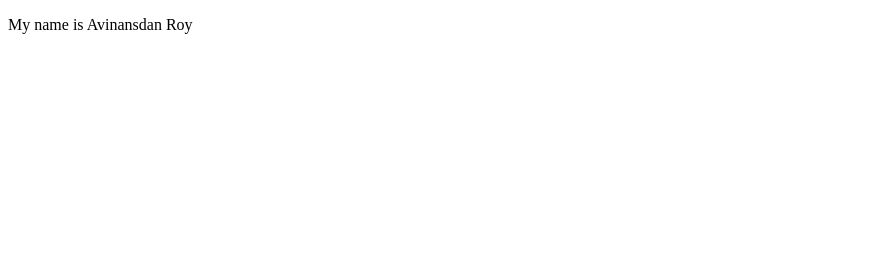
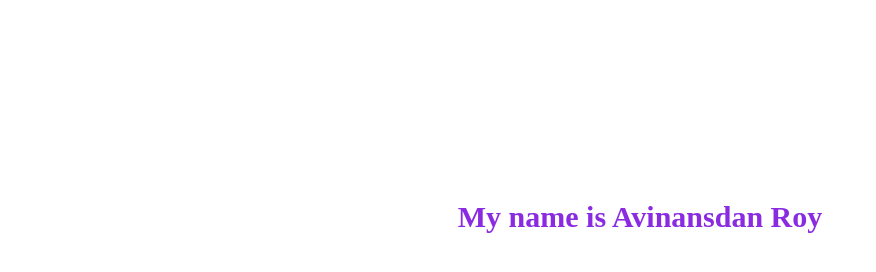
Before and after one commit to AvinandanRoy/Basic-css1, a plain HTML site: page index.html in a window 1280 px wide. Shown: the whole page, without its empty margins (0-876 px from the left). Drawn offline with Linux system fonts and the light colour scheme.

Commit message:
add html and css basic code

```diff
--- a/index.css
+++ b/index.css
@@ -0,0 +1,11 @@
+.JustForFun{
+    margin: 200px;
+    text-align:  center;
+}
+
+.name{
+    font-size: 30px ;
+    font-weight: 800;
+    color: blueviolet;
+    font-family: 'Times New Roman', Times, serif;
+}
--- a/index.html
+++ b/index.html
@@ -8,7 +8,7 @@
 </head>
 <body>
     <div class="JustForFun">
-        <p>My name is Avinansdan Roy</p>
+        <p class="name">My name is Avinansdan Roy</p>
     </div>
 </body>
 </html>
```
